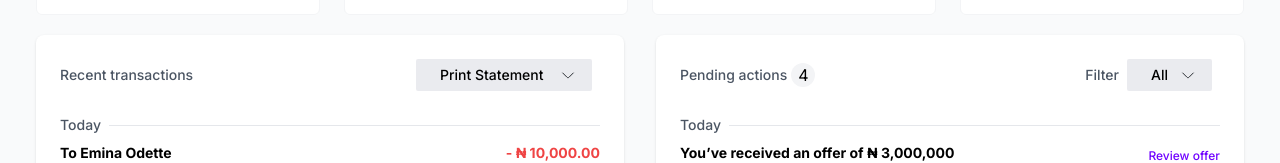
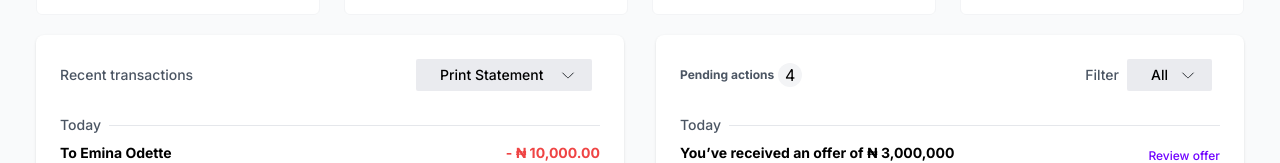
Before and after one commit to mezieOX/trade-vu, a Next.js app: page / in a window 1280 px wide. Shown: the part 308-471 px from the top of the page. Built offline with nearby package versions, Linux system fonts and the light colour scheme.

Commit message:
care/fixed dropdown designs erros

```diff
--- a/app/dashboard/page.tsx
+++ b/app/dashboard/page.tsx
@@ -189,7 +189,7 @@ const Dashboard = () => {
           <div className="w-full bg-white rounded-lg p-6 shadow h-max pb-8">
             <div className="flex justify-between items-center">
               <div className="flex items-center gap-1">
-                <h1 className="text-sm font-medium text-gray-600">
+                <h1 className="text-xs font-bold text-gray-600">
                   Pending actions
                 </h1>
                 <p className="bg-gray-100 text-black rounded-full min-h-6 flex items-center justify-center min-w-6">
@@ -232,7 +232,7 @@ const Dashboard = () => {
         </div>
       </div>
       <ModalComp
-        dialogPanelClass="right-12 absolute p-1 top-44 max-w-44"
+        dialogPanelClass="right-2 md:right-12 absolute p-1 top-[14rem] sm:top-44 max-w-[12rem] md:max-w-44"
         dialogPanelContainerClass="justify-start"
         isOpen={isProfileOpen}
         openModal={() => setIsProfileOpen(true)}
```
